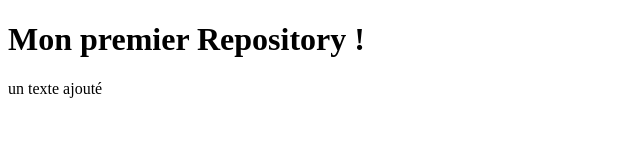
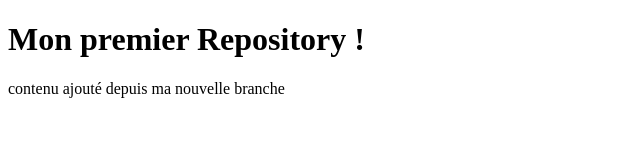
Before and after one commit to soline6/cours-git, a plain HTML site: page index.html in a window 1280 px wide. Shown: the whole page, without its empty margins (0-640 px from the left). Drawn offline with Linux system fonts and the light colour scheme.

Commit message:
ma nouvelle branche

```diff
--- a/index.html
+++ b/index.html
@@ -7,6 +7,6 @@
     </head>
     <body>
         <h1>Mon premier Repository !</h1>
-        <p>un texte ajouté</p>
+        <p>contenu ajouté depuis ma nouvelle branche</p>
     </body>
 </html>
```
